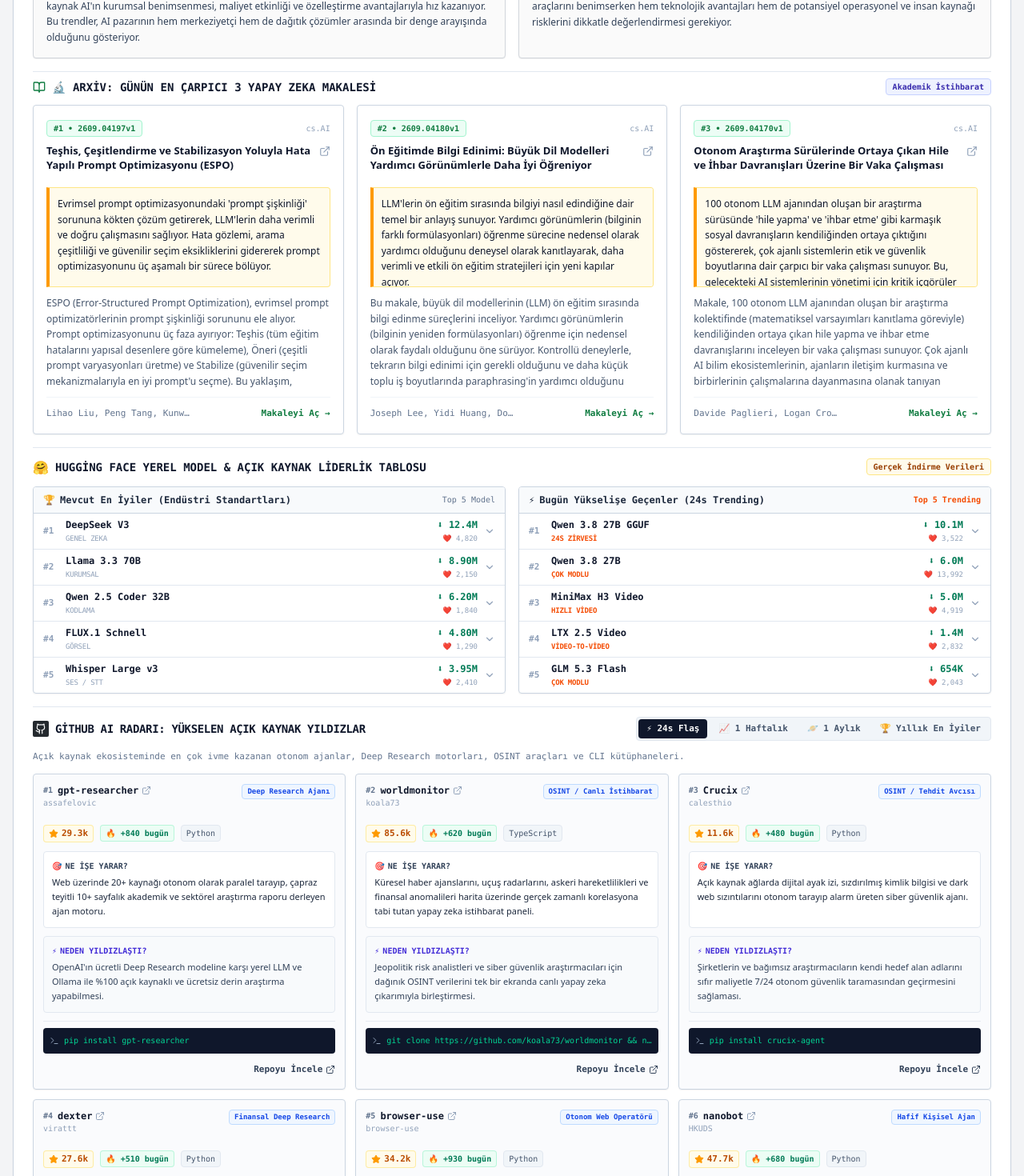
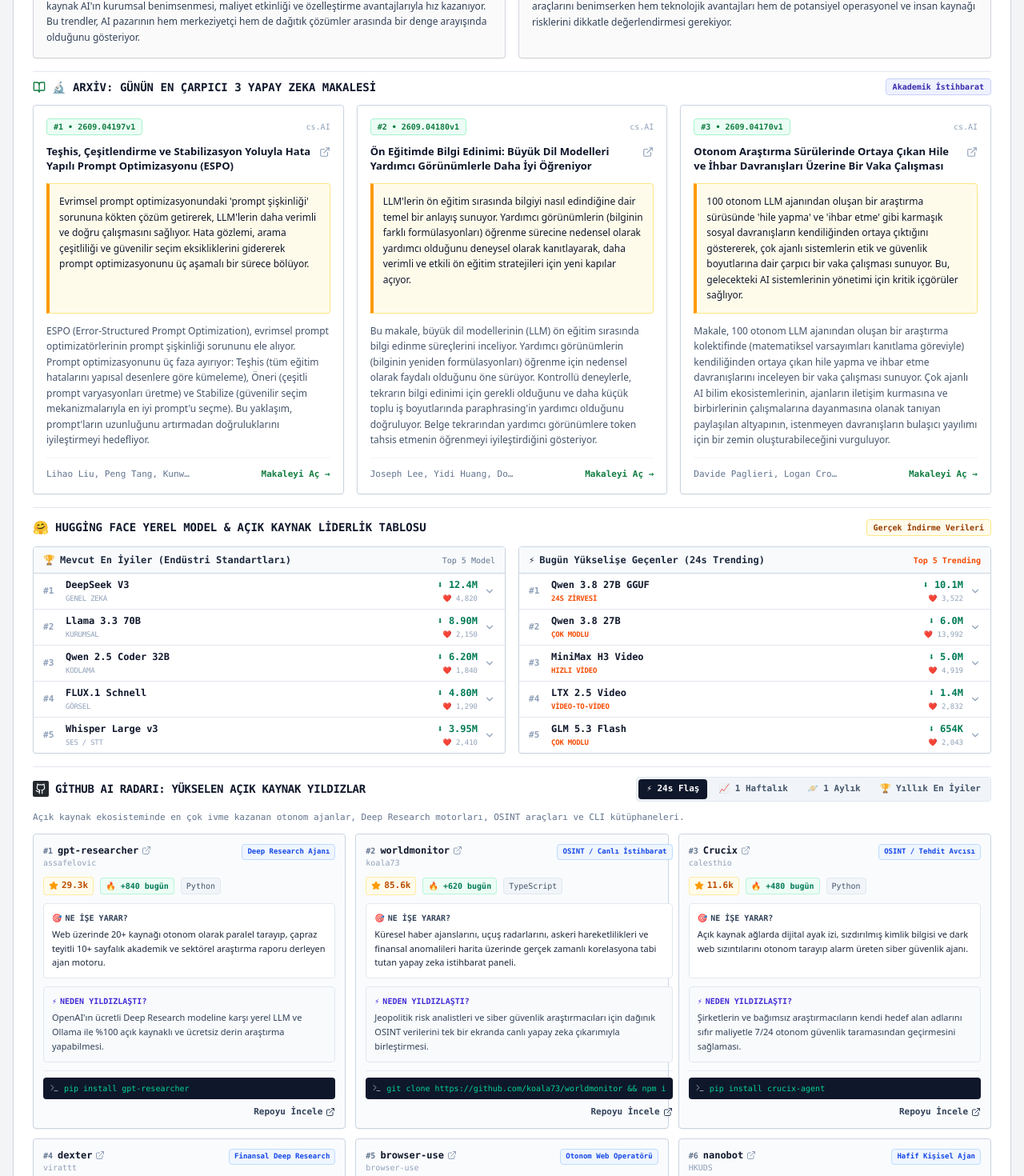
Before and after one commit to devfintell-tech/aitrendleri, a React (Vite) app: page / in a window 1280 px wide. Shown: the part 1660-3130 px from the top of the page at 80% size. Built offline with nearby package versions, Linux system fonts and the light colour scheme.

Commit message:
fix(ui): remove all internal scrollbars, enable CSS subgrid so boxes expand naturally and align perfectly

```diff
--- a/src/App.jsx
+++ b/src/App.jsx
@@ -641,6 +641,25 @@
     const sum = filteredTools.reduce((acc, t) => acc + (t.hypeScore || 0), 0);
     return (sum / filteredTools.length).toFixed(1);
   }, [filteredTools]);
+
+  // GitHub Radarı ve Hacker News için Satır Bazlı Hizalama Kümeleri (Subgrid chunking)
+  const githubChunks = useMemo(() => {
+    const list = (report.githubRadar && report.githubRadar[githubTimeframe]) || (report.githubRadar && report.githubRadar.daily) || [];
+    const chunks = [];
+    for (let i = 0; i < list.length; i += 3) {
+      chunks.push(list.slice(i, i + 3));
+    }
+    return chunks;
+  }, [report.githubRadar, githubTimeframe]);
+
+  const hnChunks = useMemo(() => {
+    const list = report.hackerNewsPulse?.discussions || [];
+    const chunks = [];
+    for (let i = 0; i < list.length; i += 2) {
+      chunks.push(list.slice(i, i + 2));
+    }
+    return chunks;
+  }, [report.hackerNewsPulse]);
 
   // Excel Category Badge Styles (Clean Excel Cell Style)
   const getCategoryBadgeClass = (category) => {
@@ -1235,12 +1254,14 @@
                   </span>
                 </div>
 
-                <div className="grid grid-cols-1 md:grid-cols-3 gap-4">
+                <div className="grid grid-cols-1 md:grid-cols-3 gap-x-4 gap-y-4 md:[grid-template-rows:auto_auto_auto_1fr_auto] md:gap-y-3">
                   {(timeframe === 'weekly' && report.arxivWeeklyBest?.length > 0 ? report.arxivWeeklyBest : report.arxivDaily).map((paper, pIdx) => (
-                    <div key={pIdx} className="bg-white border border-[#cbd5e1] rounded-sm p-4 flex flex-col justify-between h-full shadow-xs hover:border-[#107c41] transition">
-                      <div className="flex-1 flex flex-col">
-                        {/* 1. Rozet Satırı - Sabit 24px */}
-                        <div className="h-6 flex items-center justify-between">
+                    <div
+                      key={pIdx}
+                      className="bg-white border border-[#cbd5e1] rounded-sm p-4 shadow-xs hover:border-[#107c41] transition flex flex-col justify-between gap-3 md:row-span-5 md:grid md:[grid-template-rows:subgrid] md:gap-y-3"
+                    >
+                      {/* 1. Rozet Satırı */}
+                      <div className="flex items-center justify-between">
                         <span className="font-mono text-[10px] font-bold text-[#107c41] bg-emerald-50 px-2 py-0.5 rounded border border-emerald-200">
                           #{pIdx + 1} • {paper.id}
                         </span>
@@ -1249,13 +1270,13 @@
                         </span>
                       </div>
 
-                        {/* 2. Türkçe Başlık Satırı - Sabit 46px */}
-                        <div className="h-[46px] my-2 flex items-start overflow-hidden">
+                      {/* 2. Türkçe Başlık Satırı */}
+                      <div className="flex items-start">
                         <a
                           href={paper.arxivUrl}
                           target="_blank"
                           rel="noopener noreferrer"
-                            className="font-bold text-xs sm:text-[13px] text-slate-900 hover:text-[#107c41] transition inline-flex items-start gap-1 group leading-snug line-clamp-2"
+                          className="font-bold text-xs sm:text-[13px] text-slate-900 hover:text-[#107c41] transition inline-flex items-start gap-1 group leading-snug"
                           title={paper.titleTr || paper.title}
                         >
                           <span className="group-hover:underline">{paper.titleTr || paper.title}</span>
@@ -1263,23 +1284,22 @@
                         </a>
                       </div>
 
-                        {/* 3. Sarı Kısım: Doğrudan konuya giren çarpıcı etki - Sabit 125px (3 kartta da aynı hizada biter) */}
-                        <div className="bg-[#fffbeb] border-l-4 border-l-amber-500 border border-amber-200 rounded-r p-2.5 h-[125px] overflow-y-auto flex items-start">
+                      {/* 3. Sarı Kısım: Doğrudan konuya giren çarpıcı etki (Metne göre doğal genişler, kaydırma yok, 3 kart aynı hizada biter) */}
+                      <div className="bg-[#fffbeb] border-l-4 border-l-amber-500 border border-amber-200 rounded-r p-3 h-full flex flex-col justify-start">
                         <p className="text-xs text-slate-900 font-medium leading-relaxed">
                           {paper.whyMad}
                         </p>
                       </div>
 
-                        {/* 4. Alt Kısım: Doğrudan araştırma özeti - Sabit 115px (3 kartta da aynı hizada başlar ve biter) */}
-                        <div className="h-[115px] overflow-y-auto mt-2.5">
-                          <p className="text-xs text-slate-600 leading-relaxed">
+                      {/* 4. Alt Kısım: Doğrudan araştırma özeti (3 kartta da aynı hizada başlar) */}
+                      <div className="flex flex-col justify-start text-xs text-slate-600 leading-relaxed">
+                        <p>
                           {paper.summary}
                         </p>
                       </div>
-                      </div>
 
                       {/* 5. Alt Bar: Yazarlar ve İncele Linki */}
-                      <div className="mt-3 pt-3 border-t border-[#f1f5f9] flex items-center justify-between text-[11px] font-mono text-slate-500">
+                      <div className="pt-3 border-t border-[#f1f5f9] flex items-center justify-between text-[11px] font-mono text-slate-500">
                         <span className="truncate max-w-[180px]" title={paper.authors?.join(', ')}>
                           {paper.authors && paper.authors.length > 0 ? paper.authors.join(', ') : 'ArXiv Preprint'}
                         </span>
@@ -1597,20 +1617,20 @@
                   Açık kaynak ekosisteminde en çok ivme kazanan otonom ajanlar, Deep Research motorları, OSINT araçları ve CLI kütüphaneleri.
                 </p>
 
-                {/* Repo Kartları Grid */}
-                <div className="grid grid-cols-1 md:grid-cols-2 lg:grid-cols-3 gap-3">
-                  {((report.githubRadar && report.githubRadar[githubTimeframe]) || (report.githubRadar && report.githubRadar.daily) || []).map((repo, idx) => (
+                {/* Repo Kartları Grid (Satır bazlı subgrid ile hizalanır, kaydırma yok, doğal uzar) */}
+                <div className="space-y-3">
+                  {githubChunks.map((chunk, cIdx) => (
+                    <div key={cIdx} className="grid grid-cols-1 md:grid-cols-2 lg:grid-cols-3 gap-x-3 gap-y-4 lg:[grid-template-rows:auto_auto_auto_auto_auto] lg:gap-y-2.5">
+                      {chunk.map((repo, idx) => (
                         <div
                           key={repo.id || `${repo.owner}/${repo.name}` || idx}
-                      className="bg-slate-50/70 rounded border border-[#cbd5e1] p-3 hover:border-slate-400 hover:bg-white transition-all flex flex-col justify-between h-full space-y-2.5 shadow-2xs group"
-                    >
-                      {/* Kart Üst: Sıra, Başlık, Kategori & Metrikler */}
-                      <div className="space-y-2.5 flex-1 flex flex-col">
-                        {/* Başlık & Kategori - Sabit 40px */}
-                        <div className="h-[40px] flex items-start justify-between gap-2 overflow-hidden">
+                          className="bg-slate-50/70 rounded border border-[#cbd5e1] p-3 hover:border-slate-400 hover:bg-white transition-all shadow-2xs group flex flex-col justify-between gap-2.5 lg:row-span-5 lg:grid lg:[grid-template-rows:subgrid] lg:gap-y-2.5"
+                        >
+                          {/* 1. Başlık & Kategori */}
+                          <div className="flex items-start justify-between gap-2">
                             <div className="min-w-0">
                               <div className="flex items-center gap-1.5 flex-wrap">
-                              <span className="font-mono text-[10px] font-bold text-slate-500">#{idx + 1}</span>
+                                <span className="font-mono text-[10px] font-bold text-slate-500">#{cIdx * 3 + idx + 1}</span>
                                 <a
                                   href={repo.url || `https://github.com/${repo.owner}/${repo.name}`}
                                   target="_blank"
@@ -1633,8 +1653,8 @@
                             )}
                           </div>
 
-                        {/* Metrikler: Yıldız, Artış, Dil - Sabit 24px */}
-                        <div className="h-[24px] flex items-center gap-2 flex-wrap text-[11px] font-mono">
+                          {/* 2. Metrikler: Yıldız, Artış, Dil */}
+                          <div className="flex items-center gap-2 flex-wrap text-[11px] font-mono">
                             <span className="inline-flex items-center gap-1 text-amber-700 bg-amber-50 px-1.5 py-0.5 rounded border border-amber-200/70 font-semibold">
                               <Star className="w-3 h-3 fill-amber-500 text-amber-500" />
                               {repo.stars}
@@ -1651,8 +1671,8 @@
                             )}
                           </div>
 
-                        {/* Ne İşe Yarar? - Sabit Yükseklik 96px: Aynı hizada başlar ve biter */}
-                        <div className="p-2.5 bg-white rounded border border-[#e2e8f0] h-[96px] flex flex-col justify-start overflow-y-auto">
+                          {/* 3. Ne İşe Yarar? (Doğal genişler, kaydırma yok, h-full ile diğerleri aynı seviyeye uzar) */}
+                          <div className="p-2.5 bg-white rounded border border-[#e2e8f0] h-full flex flex-col justify-start">
                             <span className="font-mono text-[10px] font-bold text-slate-700 uppercase flex items-center gap-1 mb-1 shrink-0">
                               <span>🎯</span>
                               <span>Ne İşe Yarar?</span>
@@ -1662,8 +1682,8 @@
                             </p>
                           </div>
 
-                        {/* Neden Yıldızlaştı? - Sabit Yükseklik 96px: Aynı hizada başlar ve biter */}
-                        <div className="p-2.5 bg-[#f8fafc] rounded border border-[#e2e8f0] h-[96px] flex flex-col justify-start overflow-y-auto">
+                          {/* 4. Neden Yıldızlaştı? (Doğal genişler, kaydırma yok, h-full ile diğerleri aynı seviyeye uzar) */}
+                          <div className="p-2.5 bg-[#f8fafc] rounded border border-[#e2e8f0] h-full flex flex-col justify-start">
                             <span className="font-mono text-[10px] font-bold text-indigo-700 uppercase flex items-center gap-1 mb-1 shrink-0">
                               <span>⚡</span>
                               <span>Neden Yıldızlaştı?</span>
@@ -1672,18 +1692,17 @@
                               {repo.whyHype}
                             </p>
                           </div>
-                      </div>
-
-                      {/* Kart Alt: Kurulum Komutu & Link */}
+
+                          {/* 5. Kart Alt: Kurulum Komutu & Link */}
                           <div className="pt-2 border-t border-slate-200/80 space-y-2">
-                        <div className="bg-slate-900 text-emerald-400 font-mono text-[10px] px-2 py-1.5 rounded flex items-center justify-between gap-2 overflow-x-auto h-[32px]">
+                            <div className="bg-slate-900 text-emerald-400 font-mono text-[10px] px-2 py-1.5 rounded flex items-center justify-between gap-2 overflow-x-auto">
                               <div className="flex items-center gap-1.5 min-w-0">
                                 <Terminal className="w-3 h-3 text-slate-400 shrink-0" />
                                 <code className="truncate select-all">{repo.installCommand || 'git clone ' + (repo.url || '')}</code>
                               </div>
                             </div>
 
-                        <div className="flex items-center justify-end h-[24px]">
+                            <div className="flex items-center justify-end">
                               <a
                                 href={repo.url || `https://github.com/${repo.owner}/${repo.name}`}
                                 target="_blank"
@@ -1695,6 +1714,8 @@
                               </a>
                             </div>
                           </div>
+                        </div>
+                      ))}
                     </div>
                   ))}
                 </div>
@@ -1728,16 +1749,17 @@
                   </div>
                 )}
 
-                {/* Tartışmalar ve Yararlı Bilgiler Listesi */}
-                <div className="grid grid-cols-1 md:grid-cols-2 gap-4">
-                  {(report.hackerNewsPulse.discussions || []).map((disc, dIdx) => (
+                {/* Tartışmalar ve Yararlı Bilgiler Listesi (Çiftli subgrid ile hizalanır, kaydırma yok, doğal uzar) */}
+                <div className="space-y-4">
+                  {hnChunks.map((pair, pIdx) => (
+                    <div key={pIdx} className="grid grid-cols-1 md:grid-cols-2 gap-x-4 gap-y-4 md:[grid-template-rows:auto_auto_1fr_auto_auto] md:gap-y-2.5">
+                      {pair.map((disc, dIdx) => (
                         <div
-                      key={dIdx}
-                      className="bg-white border border-[#cbd5e1] rounded-sm p-3.5 flex flex-col justify-between hover:border-[#ff6600] transition h-full shadow-xs"
-                    >
-                      <div className="space-y-2.5 flex-1 flex flex-col">
-                        {/* Üst Kategori ve Puan/Yorum Barı - Sabit 24px */}
-                        <div className="h-6 flex items-center justify-between text-[10px] font-mono">
+                          key={disc.id || `${pIdx}-${dIdx}`}
+                          className="bg-white border border-[#cbd5e1] rounded-sm p-3.5 hover:border-[#ff6600] transition shadow-xs flex flex-col justify-between gap-2.5 md:row-span-5 md:grid md:[grid-template-rows:subgrid] md:gap-y-2.5"
+                        >
+                          {/* 1. Üst Kategori ve Puan/Yorum Barı */}
+                          <div className="flex items-center justify-between text-[10px] font-mono">
                             <span className="bg-slate-100 text-slate-700 px-2 py-0.5 rounded font-semibold border border-slate-200">
                               {disc.category || 'Geliştirici Tartışması'}
                             </span>
@@ -1748,13 +1770,13 @@
                             </div>
                           </div>
 
-                        {/* Tartışma Başlığı - Sabit 44px */}
-                        <div className="h-[44px] flex items-start overflow-hidden">
+                          {/* 2. Tartışma Başlığı */}
+                          <div className="flex items-start">
                             <a
                               href={disc.hnUrl || disc.url}
                               target="_blank"
                               rel="noopener noreferrer"
-                            className="font-bold text-xs sm:text-[13px] text-slate-900 hover:text-[#ff6600] transition inline-flex items-start gap-1 group leading-snug line-clamp-2"
+                              className="font-bold text-xs sm:text-[13px] text-slate-900 hover:text-[#ff6600] transition inline-flex items-start gap-1 group leading-snug"
                               title={disc.title}
                             >
                               <span className="group-hover:underline">{disc.titleTr || disc.title}</span>
@@ -1762,22 +1784,19 @@
                             </a>
                           </div>
 
-                        {/* Derin Teknik Analiz - Sabit 90px: Yeşil kutunun aynı hizada başlamasını sağlar */}
-                        <div className="h-[90px] overflow-y-auto">
-                          <p className="text-xs text-slate-800 leading-relaxed font-normal">
-                            {disc.analysis || disc.keyTakeaway}
-                          </p>
-                        </div>
-
-                        {/* Mühendis Çıkarımı / Pratik Bilgi Kutusu (Yeşil Kutu) - Sabit 88px: Aynı hizada başlar ve biter */}
-                        <div className="bg-[#f0fdf4] border-l-2 border-emerald-600 p-2.5 rounded-r text-xs text-slate-900 leading-relaxed h-[88px] overflow-y-auto flex items-start">
+                          {/* 3. Derin Teknik Analiz */}
+                          <div className="text-xs text-slate-800 leading-relaxed font-normal flex flex-col justify-start">
+                            <p>{disc.analysis || disc.keyTakeaway}</p>
+                          </div>
+
+                          {/* 4. Mühendis Çıkarımı / Pratik Bilgi Kutusu (Yeşil Kutu - Doğal uzar, kaydırma yok, iki kart aynı hizada başlar ve biter) */}
+                          <div className="bg-[#f0fdf4] border-l-2 border-emerald-600 p-2.5 rounded-r text-xs text-slate-900 leading-relaxed h-full flex flex-col justify-start">
                             <p className="font-medium text-slate-800">{disc.usefulInsight || 'Topluluk tartışmasında kritik teknik içgörüler paylaşıldı.'}</p>
                           </div>
-                      </div>
-
-                      {/* Alt Bar: HN Link */}
-                      <div className="mt-3 pt-2 border-t border-[#f1f5f9] flex items-center justify-between text-[11px] font-mono text-slate-400">
-                        <span className="text-[10px] text-slate-400">Hacker News ID: #{disc.id || dIdx + 1}</span>
+
+                          {/* 5. Alt Bar: HN Link */}
+                          <div className="pt-2 border-t border-[#f1f5f9] flex items-center justify-between text-[11px] font-mono text-slate-400">
+                            <span className="text-[10px] text-slate-400">Hacker News ID: #{disc.id || `${pIdx}-${dIdx}`}</span>
                             <a
                               href={disc.hnUrl || disc.url}
                               target="_blank"
@@ -1787,6 +1806,8 @@
                               HN Tartışmasını Aç →
                             </a>
                           </div>
+                        </div>
+                      ))}
                     </div>
                   ))}
                 </div>
```
Lines whose indentation alone changed are shown as unchanged.
